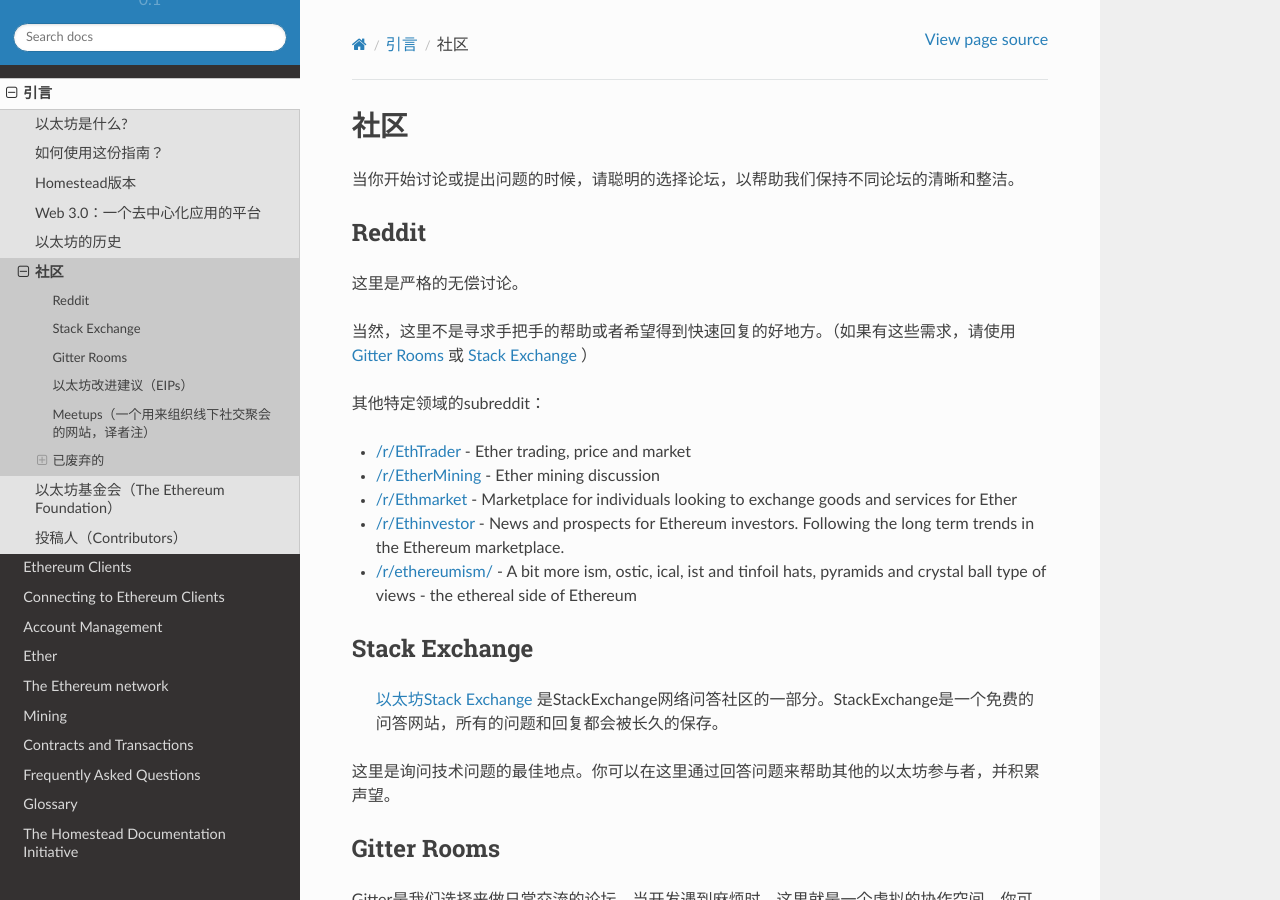
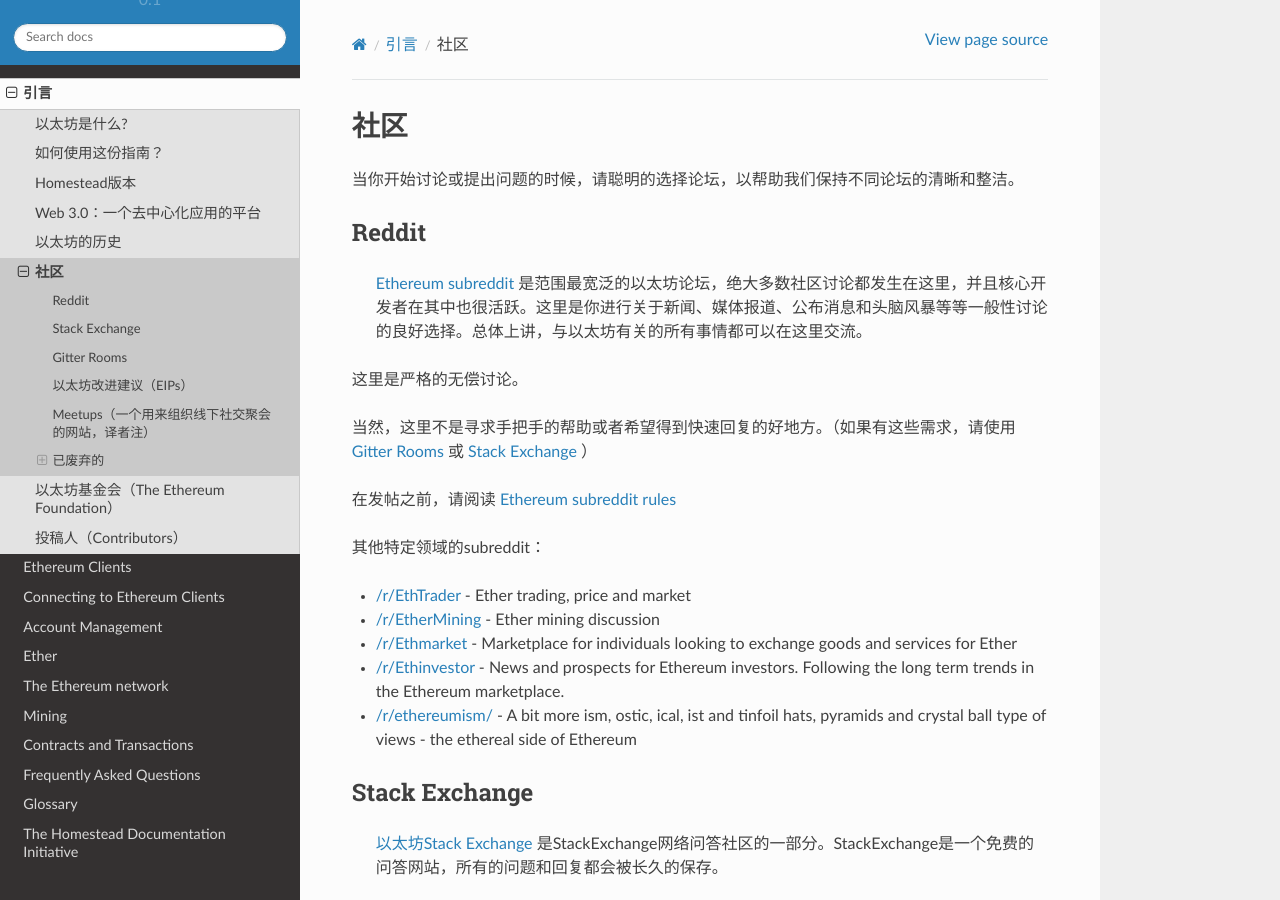
Before and after one commit to riversyang/homestead-guide-cn, a Sphinx documentation site: the page built from source/introduction/community.rst, in a window 1280 px wide and 900 px high. Built offline with Sphinx 7.4.7 and the Read the Docs theme 2.0.0, drawn with Linux system fonts in a browser that asks for light colours.

Commit message:
Correct 2 wrong link.

```diff
--- a/source/introduction/community.rst
+++ b/source/introduction/community.rst
@@ -8,11 +8,13 @@
 
 Reddit
 ================================================================================
+ `Ethereum subreddit`_ 是范围最宽泛的以太坊论坛，绝大多数社区讨论都发生在这里，并且核心开发者在其中也很活跃。这里是你进行关于新闻、媒体报道、公布消息和头脑风暴等等一般性讨论的良好选择。总体上讲，与以太坊有关的所有事情都可以在这里交流。
 
 这里是严格的无偿讨论。
 
 当然，这里不是寻求手把手的帮助或者希望得到快速回复的好地方。（如果有这些需求，请使用 :ref:`gitter-rooms` 或 :ref:`stack-exchange` ）
 
+在发帖之前，请阅读 `Ethereum subreddit rules`_
 
 其他特定领域的subreddit：
 
```
